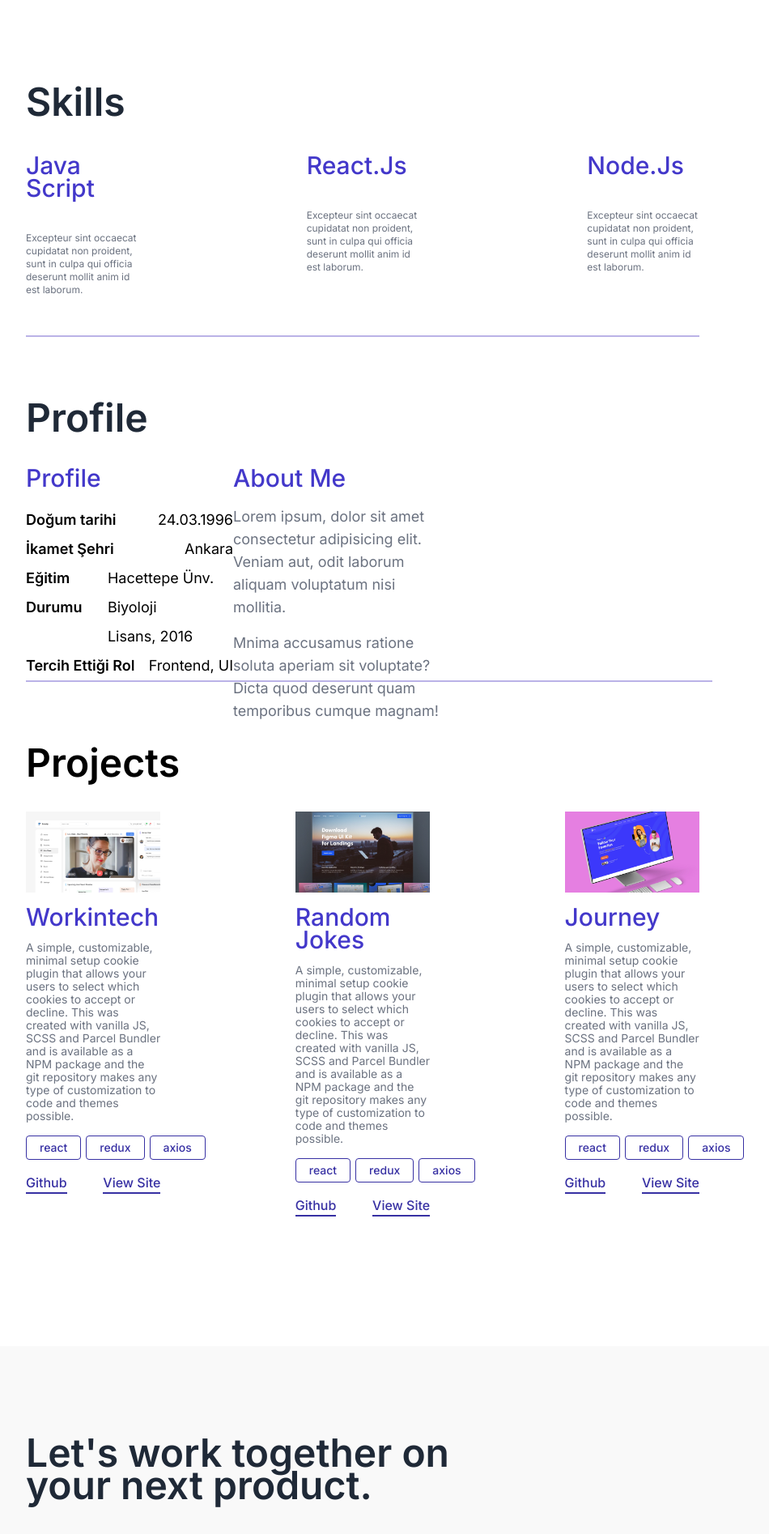
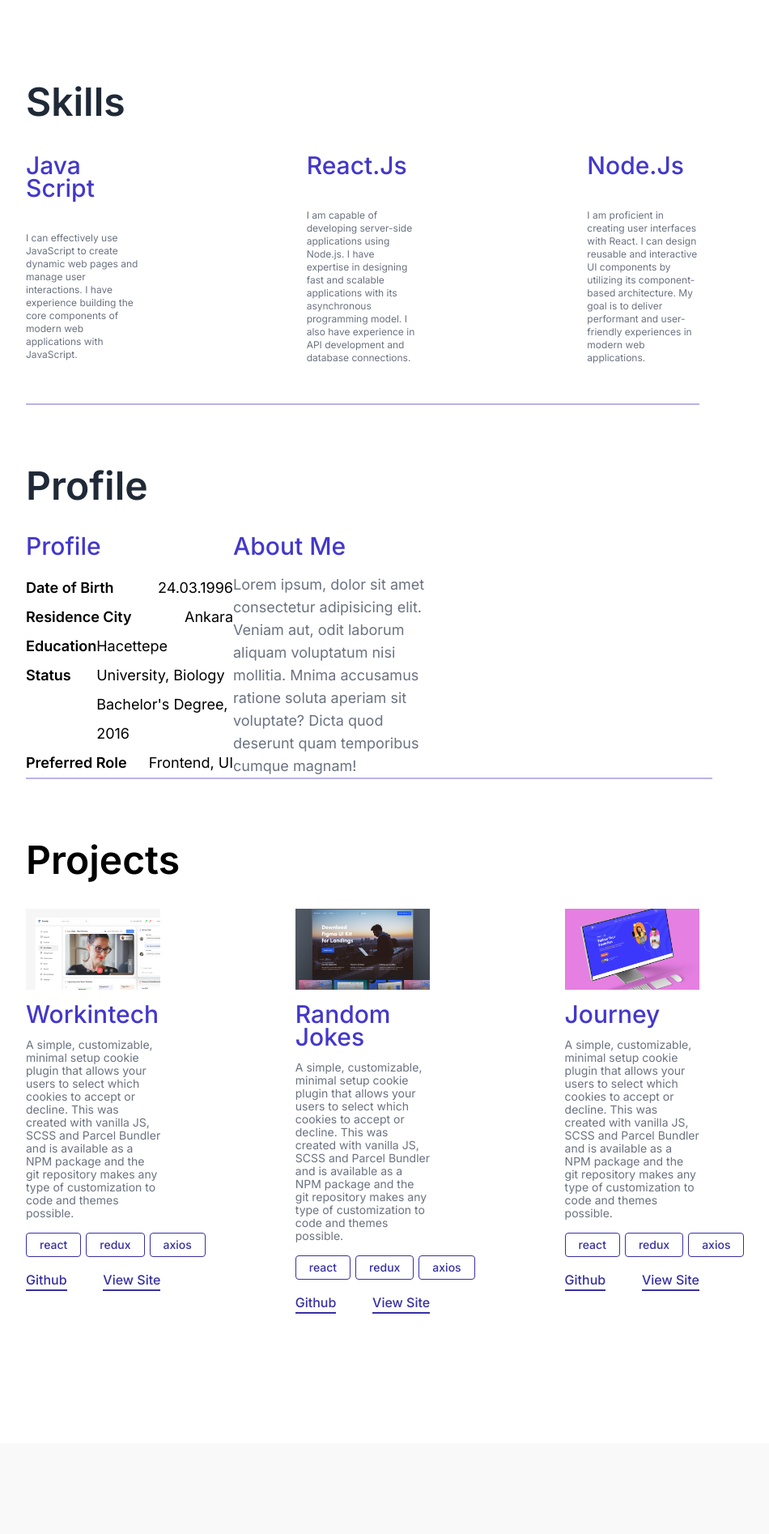
Before and after one commit to brksnr/portproject, a React (Vite) app: page / in a window 1280 px wide. Shown: the part 880-2774 px from the top of the page at 81% size, without its empty margins (192-1142 px from the left). Built offline with nearby package versions, Linux system fonts and the light colour scheme.

Commit message:
türkçe ve ingilizce dil desteği eklendi. header eksik.

```diff
--- a/src/components/footer.jsx
+++ b/src/components/footer.jsx
@@ -1,12 +1,17 @@
+import { useChangeLang } from "../contexts/changeLangContext";
 import { useDarkMode } from "../contexts/darkmodecontext"
+import { languagesData } from "../s12context";
 
 export function Footer() {
 
     const {darkMode } = useDarkMode();
+    const { lang } = useChangeLang();
+    const currentLanguage = lang ? "tr" : "en";
+    const text = languagesData[currentLanguage].footer;
 
     return (
         <div className={`w-full pb-40 mt-40 text-[#1F2937] ${darkMode ? "bg-[#141414]": "bg-[#F9F9F9]"} `}>
-            <h1 className={`font-[inter] text-5xl font-semibold leading-10 ml-56 pt-28 mb-20 ${darkMode ? "text-[#AEBCCF]" : ""}`}>Let's work together on<br/>your next product.</h1>
+            <h1 className={`font-[inter] text-5xl font-semibold leading-10 ml-56 pt-28 mb-20 w-1/4 ${darkMode ? "text-[#AEBCCF]" : ""}`}>{text.title}</h1>
             <div className="flex justify-between mx-56">
                 <div className="flex item-center"><p>👉</p> <p className={`font-[inter] text-xl font-medium leading-6 ${darkMode ? "text-[#BAB2E7] border-b-2 border-[#BAB2E7]":"text-[#AF0C48]"} border-b-2 border-[#AF0C48]`}>berksener04@gmail.com</p></div>
                 <div className="flex gap-4">
--- a/src/components/header.jsx
+++ b/src/components/header.jsx
@@ -1,8 +1,12 @@
+import { useChangeLang } from "../contexts/changeLangContext";
 import { useDarkMode } from "../contexts/darkmodecontext"
+import { languagesData } from "../s12context";
 
 export function Header() {
     const {darkMode, toggleDarkMode} = useDarkMode();
-
+    const { lang, toggleLang } = useChangeLang();
+    const currentLanguage = lang ? "tr" : "en";
+    const text = languagesData[currentLanguage].header;
 
     return (
     <section className="pt-4 mr-52 ml-56">
@@ -16,7 +20,7 @@ export function Header() {
                  : <p className={`font-[inter] text-sm font-bold leading-4 ${darkMode ? "text-[#D9D9D9]" : ""} text-[#777777]`}>LIGHT MODE</p>}
             </div>
             <p>|</p>
-            <p className={`font-[inter] text-sm font-bold leading-4 text-[#777777]`}>TÜRKÇE'YE GEÇ</p>
+            <p className={`font-[inter] text-sm font-bold leading-4 text-[#777777]`}><a onClick={toggleLang}>{lang ? "ENGLISH" : "TÜRKÇE"}</a>'YE GEÇ</p>
         </div>
         <div className="flex justify-between max-w-full align-center mt-6">
 
--- a/src/components/hero.jsx
+++ b/src/components/hero.jsx
@@ -1,8 +1,13 @@
+import { useChangeLang } from "../contexts/changeLangContext";
 import { useDarkMode } from "../contexts/darkmodecontext"
+import { languagesData } from "../s12context";
 
 export function Hero() {
 
     const {darkMode} = useDarkMode();
+    const { lang } = useChangeLang();
+    const currentLanguage = lang ? "tr" : "en";
+    const text = languagesData[currentLanguage].hero;
 
     return (
 
@@ -13,13 +18,11 @@ export function Hero() {
             <img className= {`w-28 h-0 border ${darkMode ? "border-[#B7AAFF]" : ""} border-[#3730A3]" src="./src/images/line.png`}/>
                 <a>Berk Şener</a>
             </div>
-             <h1 className={`font-[inter] text-7xl my-10 ${darkMode ? "text-[#AEBCCF]" : ""}`}>Creative thinker Minimalism lover</h1>
-            <p className={`font-[inter] text-lg font-normal font-bold leading-7 ${darkMode ? "text-[#FFFFFF]" : "text-[#6B7280]"} `} >Hi, I’m Almila. I’m a full-stack developer.
-            If you are looking for a Developer who to craft solid and scalable frontend
-            products with great user experiences. Let’s shake hands with me.</p>
+             <h1 className={`font-[inter] text-7xl my-10 ${darkMode ? "text-[#AEBCCF]" : ""}`}>{text.title}</h1>
+            <p className={`font-[inter] text-lg font-normal font-bold leading-7 ${darkMode ? "text-[#FFFFFF]" : "text-[#6B7280]"} `} >{text.text}</p>
             <div className="flex mt-10 gap-3 mb-20">
                 <button className={`rounded-md ${darkMode ? "text-[#000000] bg-[#E1E1FF] border-none" : "text-[white]"}
-            font-[inter] text-sm font-medium border border-[#3730A3] p-3 w-28 bg-[#3730A3]`}>Hire Me</button>
+            font-[inter] text-sm font-medium border border-[#3730A3] p-3 w-28 bg-[#3730A3]`}>{text.hireMe}</button>
                 <button className={`rounded-md ${darkMode ? "text-[#E1E1FF] bg-[#383838] border-[#383838]" : "text-[#3730A3]"}
             font-[inter] text-sm font-medium border border-[#3730A3] p-3`}><i className="fab fa-github w-8"></i>Github</button>
                 <button className={`rounded-md ${darkMode ? "text-[#E1E1FF] bg-[#383838] border-[#383838]" : "text-[#3730A3]"}
--- a/src/components/profile.jsx
+++ b/src/components/profile.jsx
@@ -1,36 +1,41 @@
+import { useChangeLang } from "../contexts/changeLangContext";
 import { useDarkMode } from "../contexts/darkmodecontext"
+import { languagesData } from "../s12context";
 
 export function Profile() {
     const {darkMode} = useDarkMode();
+    const { lang } = useChangeLang();
+    const currentLanguage = lang ? "tr" : "en";
+    const text = languagesData[currentLanguage].profile;
     return (
         <>
         <hr className="border border-[#BAB2E7] mx-56 mb-20"/>
-        <h1 className={`font-[inter] text-5xl font-semibold leading-10 ${darkMode ? "text-[#AEBCCF]" : ""} text-[#1F2937] ml-56 mb-10`}>Profile</h1>
+        <h1 className={`font-[inter] text-5xl font-semibold leading-10 ${darkMode ? "text-[#AEBCCF]" : ""} text-[#1F2937] ml-56 mb-10`}>{text.title}</h1>
         <div className="mx-56 font-sans flex justify-between ">
 
     <div className="flex flex-col w-4/12">
     <h1 className={`${darkMode ? "text-[#B7AAFF]" : ""} text-[#4338CA] font-[inter] text-3xl font-medium leading-7 mb-5`}>Profile</h1>
         <div className="flex justify-between">
-            <span className={`font-[inter] text-lg font-semibold leading-9 ${darkMode ? "text-[white]" : ""} text-[black]`}>Doğum tarihi</span>
-            <span className={`font-[inter] text-lg font-normal leading-9 ${darkMode ? "text-[white]" : ""} text-[black]`}>24.03.1996</span>
+            <span className={`font-[inter] text-lg font-semibold leading-9 ${darkMode ? "text-[white]" : ""} text-[black]`}>{text.born}</span>
+            <span className={`font-[inter] text-lg font-normal leading-9 ${darkMode ? "text-[white]" : ""} text-[black]`}>{text.bornText}</span>
         </div>
         <div className="flex justify-between">
-            <span className={`font-[inter] text-lg font-semibold leading-9 ${darkMode ? "text-[white]" : ""} text-[black]`}>İkamet Şehri</span>
-            <span className={`font-[inter] text-lg font-normal leading-9 ${darkMode ? "text-[white]" : ""} text-[black]`}>Ankara</span>
+            <span className={`font-[inter] text-lg font-semibold leading-9 ${darkMode ? "text-[white]" : ""} text-[black]`}>{text.city}</span>
+            <span className={`font-[inter] text-lg font-normal leading-9 ${darkMode ? "text-[white]" : ""} text-[black]`}>{text.cityText}</span>
         </div>
         <div className="flex justify-between">
-            <span className={`font-[inter] text-lg font-semibold leading-9 ${darkMode ? "text-[white]" : ""} text-[black]`}>Eğitim Durumu</span>
-            <span className={`font-[inter] text-lg font-normal leading-9 ${darkMode ? "text-[white]" : ""} text-[black]`}>Hacettepe Ünv. Biyoloji<br/>Lisans, 2016</span>
+            <span className={`font-[inter] text-lg font-semibold leading-9 ${darkMode ? "text-[white]" : ""} text-[black]`}>{text.education}</span>
+            <span className={`font-[inter] text-lg font-normal leading-9 ${darkMode ? "text-[white]" : ""} text-[black]`}>{text.educationText}</span>
         </div>
         <div className="flex justify-between">
-            <span className={`font-[inter] text-lg font-semibold leading-9 ${darkMode ? "text-[white]" : ""} text-[black]`}>Tercih Ettiği Rol</span>
-            <span className={`font-[inter] text-lg font-normal leading-9 ${darkMode ? "text-[white]" : ""} text-[black]`}>Frontend, UI</span>
+            <span className={`font-[inter] text-lg font-semibold leading-9 ${darkMode ? "text-[white]" : ""} text-[black]`}>{text.role}</span>
+            <span className={`font-[inter] text-lg font-normal leading-9 ${darkMode ? "text-[white]" : ""} text-[black]`}>{text.roleText}</span>
         </div>
     </div>
     <div className="mr-80 mb-20 w-4/12 h-44">
-        <h1 className={`${darkMode ? "text-[#B7AAFF]" : ""} text-[#4338CA] font-[inter] text-3xl font-medium leading-7 mb-5`}>About Me</h1>
-        <p className={`font-[inter] text-lg font-normal leading-7 ${darkMode ? "text-[white]" : ""} text-[#6B7280] mb-4`}>Lorem ipsum, dolor sit amet consectetur adipisicing elit. Veniam aut, odit laborum aliquam voluptatum nisi mollitia.</p>
-        <p className={`font-[inter] text-lg font-normal leading-7 ${darkMode ? "text-[white]" : ""} text-[#6B7280]`}>Mnima accusamus ratione soluta aperiam sit voluptate? Dicta quod deserunt quam temporibus cumque magnam! </p>
+        <h1 className={`${darkMode ? "text-[#B7AAFF]" : ""} text-[#4338CA] font-[inter] text-3xl font-medium leading-7 mb-5`}>{text.aboutMe}</h1>
+        <p className={`font-[inter] text-lg font-normal leading-7 ${darkMode ? "text-[white]" : ""} text-[#6B7280] mb-4`}>{text.aboutMeText}</p>
+
     </div>
 </div>
         </>
--- a/src/components/projects.jsx
+++ b/src/components/projects.jsx
@@ -1,7 +1,12 @@
+import { useChangeLang } from "../contexts/changeLangContext";
 import { useDarkMode } from "../contexts/darkmodecontext"
+import { languagesData } from "../s12context";
 
 export function Projects() {
     const {darkMode} = useDarkMode();
+    const { lang } = useChangeLang();
+    const currentLanguage = lang ? "tr" : "en";
+    const text = languagesData[currentLanguage].projects;
     const projectButtons = `${darkMode ? "text-[#8F88FF] bg-[#383838]" : "bg-[white]"} py-0.5 px-4 rounded border border-[#3730A3]
     font-[inter] text-sm font-medium leading-6 my-4 text-[#3730A3]`;
     const projectText = `font-[inter] text-sm font-normal leading-4 ${darkMode ? "text-[white]" : ""} text-[#6B7280]`;
@@ -12,12 +17,12 @@ export function Projects() {
         <>
         <hr className="border border-[#BAB2E7] ml-56 mr-52 mb-20"/>
         <div className="mx-56">
-            <h1 className={`${darkMode ? "text-[#AEBCCF]" : ""} font-[inter] text-5xl font-semibold leading-10 mb-10`}>Projects</h1>
+            <h1 className={`${darkMode ? "text-[#AEBCCF]" : ""} font-[inter] text-5xl font-semibold leading-10 mb-10`}>{text.title}</h1>
             <div className="w-full flex justify-between gap-5">
                 <div className="w-1/5">
                     <img src="./src/images/workintech.png"/>
-                    <h3 className={projectTitle}>Workintech</h3>
-                    <p className={projectText}>A simple, customizable, minimal setup cookie plugin that allows your users to select which cookies to accept or decline. This was created with vanilla JS, SCSS and Parcel Bundler and is available as a NPM package and the git repository makes any type of customization to code and themes possible.</p>
+                    <h3 className={projectTitle}>{text.projectTitle}</h3>
+                    <p className={projectText}>{text.text}</p>
                     <div className="flex justify-between gap-1.5 w-7/12">
                         <button className={projectButtons}>react</button>
                         <button className={projectButtons}>redux</button>
@@ -25,12 +30,12 @@ export function Projects() {
                     </div>
                     <div className="flex justify-between">
                         <p  className={projectLinks}>Github</p>
-                        <p  className={projectLinks}>View Site</p>
+                        <p  className={projectLinks}>{text.site}</p>
                     </div>
                 </div>
                 <div className="w-1/5"><img src="./src/images/randomjokes.png"/>
-                    <h3  className={projectTitle}>Random Jokes</h3>
-                    <p className={projectText}>A simple, customizable, minimal setup cookie plugin that allows your users to select which cookies to accept or decline. This was created with vanilla JS, SCSS and Parcel Bundler and is available as a NPM package and the git repository makes any type of customization to code and themes possible.</p>
+                    <h3  className={projectTitle}>{text.projectTitle2}</h3>
+                    <p className={projectText}>{text.text2}</p>
                     <div className="flex justify-between gap-1.5 w-7/12">
                         <button className={projectButtons}>react</button>
                         <button className={projectButtons}>redux</button>
@@ -38,11 +43,11 @@ export function Projects() {
                     </div>
                     <div className="flex justify-between">
                         <p className={projectLinks}>Github</p>
-                        <p  className={projectLinks}>View Site</p>
+                        <p  className={projectLinks}>{text.site}</p>
                     </div></div>
                 <div className="w-1/5"><img src="./src/images/journey.png"/>
-                    <h3 className={projectTitle}>Journey</h3>
-                    <p className={projectText}>A simple, customizable, minimal setup cookie plugin that allows your users to select which cookies to accept or decline. This was created with vanilla JS, SCSS and Parcel Bundler and is available as a NPM package and the git repository makes any type of customization to code and themes possible.</p>
+                    <h3 className={projectTitle}>{text.projectTitle3}</h3>
+                    <p className={projectText}>{text.text3}</p>
                     <div className="flex justify-between gap-1.5 w-7/12">
                         <button className={projectButtons}>react</button>
                         <button className={projectButtons}>redux</button>
@@ -50,7 +55,7 @@ export function Projects() {
                     </div>
                     <div className="flex justify-between">
                         <p  className={projectLinks}>Github</p>
-                        <p  className={projectLinks}>View Site</p>
+                        <p  className={projectLinks}>{text.site}</p>
                     </div></div>
             </div>
         </div>
--- a/src/components/skills.jsx
+++ b/src/components/skills.jsx
@@ -1,23 +1,28 @@
+import { useChangeLang } from "../contexts/changeLangContext";
 import { useDarkMode } from "../contexts/darkmodecontext"
+import { languagesData } from "../s12context";
 
 export function Skills() {
     const { darkMode } = useDarkMode();
+    const { lang } = useChangeLang();
+    const currentLanguage = lang ? "tr" : "en";
+    const text = languagesData[currentLanguage].skills;
     return (
         <>
         <div className="mx-56 mt-12 flex flex-col justify-between mb-12">
-            <h1 className={`mb-10 font-[inter] text-5xl font-semibold ${darkMode ? "text-[#AEBCCF]" : ""} text-[#1F2937]`}>Skills</h1>
+            <h1 className={`mb-10 font-[inter] text-5xl font-semibold ${darkMode ? "text-[#AEBCCF]" : ""} text-[#1F2937]`}>{text.title}</h1>
             <div className="flex justify-between">
                 <div className="w-2/12">
                     <h3 className={`font-[inter] text-3xl font-medium leading-7 ${darkMode ? "text-[#B7AAFF]" : ""}  text-[#4338CA] mb-10`}>Java Script</h3>
-                    <p className={`font-[inter] text-xs font-normal leading-4 ${darkMode ? "text-[#FFFFFF]" : ""} text-[#6B7280]`}>Excepteur sint occaecat cupidatat non proident, sunt in culpa qui officia deserunt mollit anim id est laborum.</p>
+                    <p className={`font-[inter] text-xs font-normal leading-4 ${darkMode ? "text-[#FFFFFF]" : ""} text-[#6B7280]`}>{text.textJs}</p>
                 </div>
                 <div className="w-2/12">
                     <h3 className={`font-[inter] text-3xl font-medium leading-7 ${darkMode ? "text-[#B7AAFF]" : ""}  text-[#4338CA] mb-10`}>React.Js</h3>
-                    <p className={`font-[inter] text-xs font-normal leading-4 ${darkMode ? "text-[#FFFFFF]" : ""} text-[#6B7280]`}>Excepteur sint occaecat cupidatat non proident, sunt in culpa qui officia deserunt mollit anim id est laborum.</p>
+                    <p className={`font-[inter] text-xs font-normal leading-4 ${darkMode ? "text-[#FFFFFF]" : ""} text-[#6B7280]`}>{text.textReact}</p>
                 </div>
                 <div className="w-2/12">
                     <h3 className={`font-[inter] text-3xl font-medium leading-7 ${darkMode ? "text-[#B7AAFF]" : ""}  text-[#4338CA] mb-10`}>Node.Js</h3>
-                    <p className={`font-[inter] text-xs font-normal leading-4 ${darkMode ? "text-[#FFFFFF]" : ""} text-[#6B7280]`}>Excepteur sint occaecat cupidatat non proident, sunt in culpa qui officia deserunt mollit anim id est laborum.</p>
+                    <p className={`font-[inter] text-xs font-normal leading-4 ${darkMode ? "text-[#FFFFFF]" : ""} text-[#6B7280]`}>{text.textNode}</p>
                 </div>
             </div>
         </div>
--- /dev/null
+++ b/src/contexts/changeLangContext.jsx
@@ -0,0 +1,21 @@
+import { createContext, useContext, useState } from "react";
+
+const changeLangContext = createContext();
+
+export function ChangeLangProvider({children}) {
+    const [lang, setLang] = useState(false);
+
+    const toggleLang = () => {
+        setLang(!lang);
+    console.log("tıklandı");
+    }
+    return (
+        <changeLangContext.Provider value={{lang, toggleLang}}>
+            {children}
+        </changeLangContext.Provider>
+    )
+}
+
+export const useChangeLang = () => {
+    return useContext(changeLangContext);
+};
--- a/src/index.css
+++ b/src/index.css
@@ -1,6 +1,7 @@
 @tailwind base;
 @tailwind components;
 @tailwind utilities;
+
 
 body {
   display: flex;
--- a/src/main.jsx
+++ b/src/main.jsx
@@ -3,12 +3,15 @@ import { createRoot } from 'react-dom/client'
 import App from './App.jsx'
 import './index.css'
 import { DarkModeProvider } from './contexts/darkmodecontext.jsx'
+import { ChangeLangProvider } from './contexts/changeLangContext.jsx'
 
 createRoot(document.getElementById('root')).render(
 
     <StrictMode>
+      <ChangeLangProvider>
       <DarkModeProvider >
     <App />
     </DarkModeProvider>
+    </ChangeLangProvider>
   </StrictMode>
 )
--- /dev/null
+++ b/src/s12context.js
@@ -0,0 +1,93 @@
+export const languagesData = {
+    en : {
+        header : {
+
+        },
+        hero : {
+            name: "Berk Sener",
+            title: "Creative thinker Minimalism lover",
+            text : "Hi, I’m Almila. I’m a full-stack developer. If you are looking for a Developer who to craft solid and scalable frontend products with great user experiences. Let’s shake hands with me.",
+            hireMe: "Hire me",
+            gitHub: "Github",
+            linkedin:"Linkedin",
+        },
+        profile:{
+            title: "Profile",
+            born: "Date of Birth",
+            city: "Residence City",
+            education: "Education Status",
+            role: "Preferred Role",
+            aboutMe: "About Me",
+            bornText: "24.03.1996",
+            cityText: "Ankara",
+            educationText: "Hacettepe University, Biology Bachelor's Degree, 2016",
+            roleText: "Frontend, UI",
+            aboutMeText: "Lorem ipsum, dolor sit amet consectetur adipisicing elit. Veniam aut, odit laborum aliquam voluptatum nisi mollitia. Mnima accusamus ratione soluta aperiam sit voluptate? Dicta quod deserunt quam temporibus cumque magnam! ",
+
+        },
+        skills : {
+            title: "Skills",
+            textJs: "I can effectively use JavaScript to create dynamic web pages and manage user interactions. I have experience building the core components of modern web applications with JavaScript.",
+            textReact: "I am capable of developing server-side applications using Node.js. I have expertise in designing fast and scalable applications with its asynchronous programming model. I also have experience in API development and database connections.",
+            textNode: "I am proficient in creating user interfaces with React. I can design reusable and interactive UI components by utilizing its component-based architecture. My goal is to deliver performant and user-friendly experiences in modern web applications.",
+        },
+        projects: {
+            title: "Projects",
+            projectTitle: "Workintech",
+            projectTitle2: "Random Jokes",
+            projectTitle3: "Journey",
+            text: "A simple, customizable, minimal setup cookie plugin that allows your users to select which cookies to accept or decline. This was created with vanilla JS, SCSS and Parcel Bundler and is available as a NPM package and the git repository makes any type of customization to code and themes possible.",
+            text2: "A simple, customizable, minimal setup cookie plugin that allows your users to select which cookies to accept or decline. This was created with vanilla JS, SCSS and Parcel Bundler and is available as a NPM package and the git repository makes any type of customization to code and themes possible.",
+            text3: "A simple, customizable, minimal setup cookie plugin that allows your users to select which cookies to accept or decline. This was created with vanilla JS, SCSS and Parcel Bundler and is available as a NPM package and the git repository makes any type of customization to code and themes possible.",
+            site: "View Site",
+        },
+        footer: {
+            title: "Let's work together on your next product",
+        }
+    },
+    tr: {
+        header : {
+
+            },
+        hero : {
+            name: "Berk Sener",
+            title: "Yaratıcı düşünür, Minimalizm aşığı",
+            text : "Merhaba, ben Almila. Ben bir full-stack geliştiricisiyim. Eğer kullanıcı deneyimleri ile büyük, sağlam ve ölçeklenebilir ön yüz ürünleri oluşturan bir Geliştirici arıyorsanız, benimle el sıkışalım.",
+            hireMe: "İşe al",
+            gitHub: "Github",
+            linkedin:"Linkedin",
+            },
+        profile:{
+            title: "Profil",
+            born: "Doğum tarihi",
+            city: "İkamet Şehri",
+            education: "Eğitim Durumu",
+            role: "Tercih Ettiği Rol",
+            aboutMe: "About Me",
+            bornText: "24.03.1996",
+            cityText: "Ankara",
+            educationText: "Hacettepe University, Biology Bachelor's Degree, 2016",
+            roleText: "Frontend, UI",
+            aboutMeText: "Lorem ipsum, dolor sit amet consectetur adipisicing elit. Veniam aut, odit laborum aliquam voluptatum nisi mollitia. Mnima accusamus ratione soluta aperiam sit voluptate? Dicta quod deserunt quam temporibus cumque magnam! ",
+            },
+          skills : {
+            title: "Yetenekler",
+            textJs: "JavaScript'i etkin bir şekilde kullanabiliyorum. Dinamik web sayfaları oluşturmak ve kullanıcı etkileşimlerini yönetmek için bu dili kullanıyorum. JavaScript ile modern web uygulamalarının temel yapı taşlarını oluşturmakta deneyimliyim.",
+            textReact: "Node.js ile sunucu tarafında JavaScript uygulamaları geliştirebiliyorum. Asenkron programlama yapısıyla hızlı ve ölçeklenebilir uygulamalar tasarlamakta yetkinim. API geliştirme ve veri tabanı bağlantıları konusunda deneyimim var.",
+            textNode: "React ile kullanıcı arayüzleri oluşturmakta yetkinim. Bileşen tabanlı yapısını kullanarak yeniden kullanılabilir ve etkileşimli arayüz bileşenleri tasarlayabiliyorum. Modern web uygulamalarında performanslı ve kullanıcı dostu deneyimler sunmayı hedefliyorum.",
+            },
+            projects: {
+            title: "Projeler",
+            projectTitle: "WorkinTech",
+            projectTitle2: "Rastgele şakalar",
+            projectTitle3: "Yolculuk",
+            text: "Basit, özelleştirilebilir ve minimal bir kurulum sağlayan bu çerez eklentisi, kullanıcıların hangi çerezleri kabul edip etmeyeceklerini seçmelerine olanak tanır. Vanilla JS, SCSS ve Parcel Bundler ile oluşturulmuştur ve bir NPM paketi olarak kullanılabilir. Git deposu sayesinde kod ve temalar üzerinde her türlü özelleştirme yapılabilir.",
+            text2: "Basit, özelleştirilebilir ve minimal bir kurulum sağlayan bu çerez eklentisi, kullanıcıların hangi çerezleri kabul edip etmeyeceklerini seçmelerine olanak tanır. Vanilla JS, SCSS ve Parcel Bundler ile oluşturulmuştur ve bir NPM paketi olarak kullanılabilir. Git deposu sayesinde kod ve temalar üzerinde her türlü özelleştirme yapılabilir.",
+            text3: "Basit, özelleştirilebilir ve minimal bir kurulum sağlayan bu çerez eklentisi, kullanıcıların hangi çerezleri kabul edip etmeyeceklerini seçmelerine olanak tanır. Vanilla JS, SCSS ve Parcel Bundler ile oluşturulmuştur ve bir NPM paketi olarak kullanılabilir. Git deposu sayesinde kod ve temalar üzerinde her türlü özelleştirme yapılabilir.",
+            site: "Siteyi Göster",
+            },
+            footer: {
+                title: "Haydi bir sonraki projede beraber çalışalım.",
+            }
+    }
+}
```
